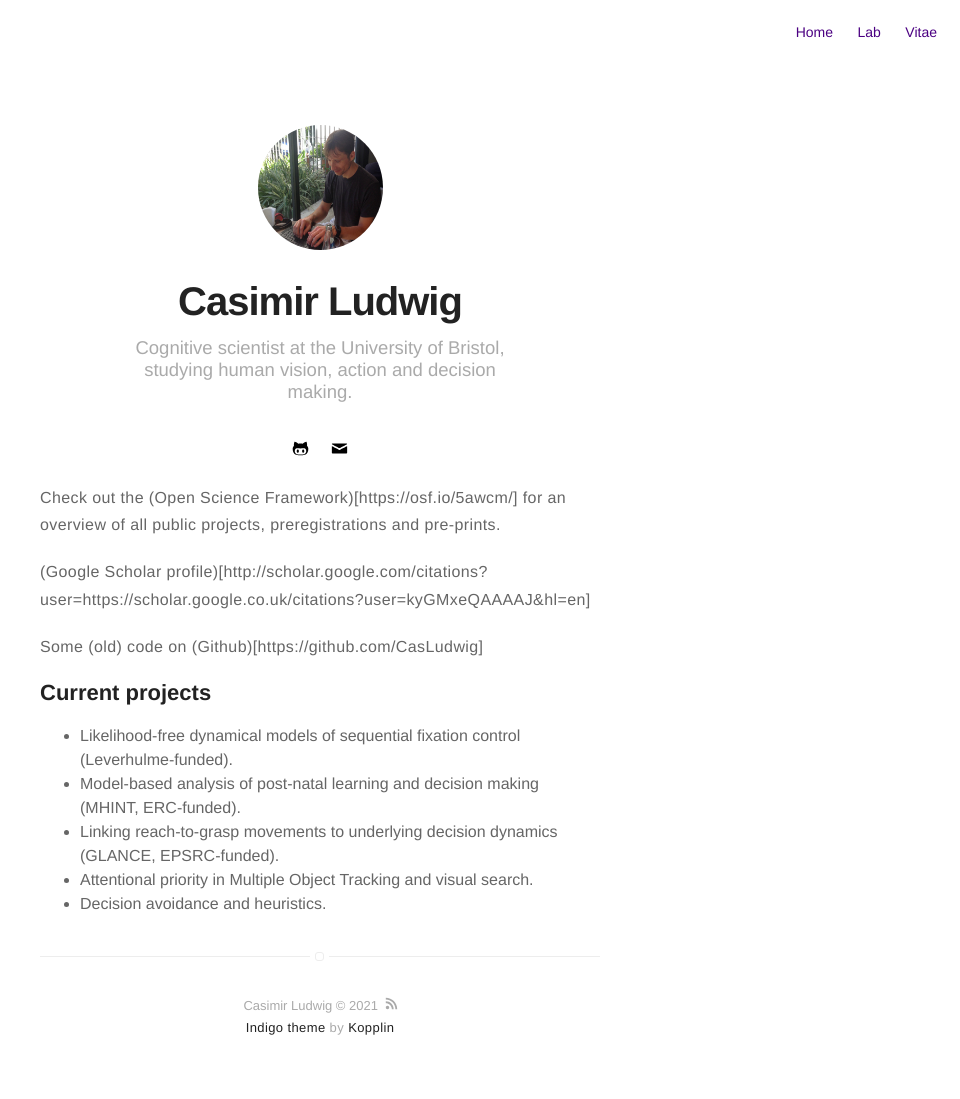
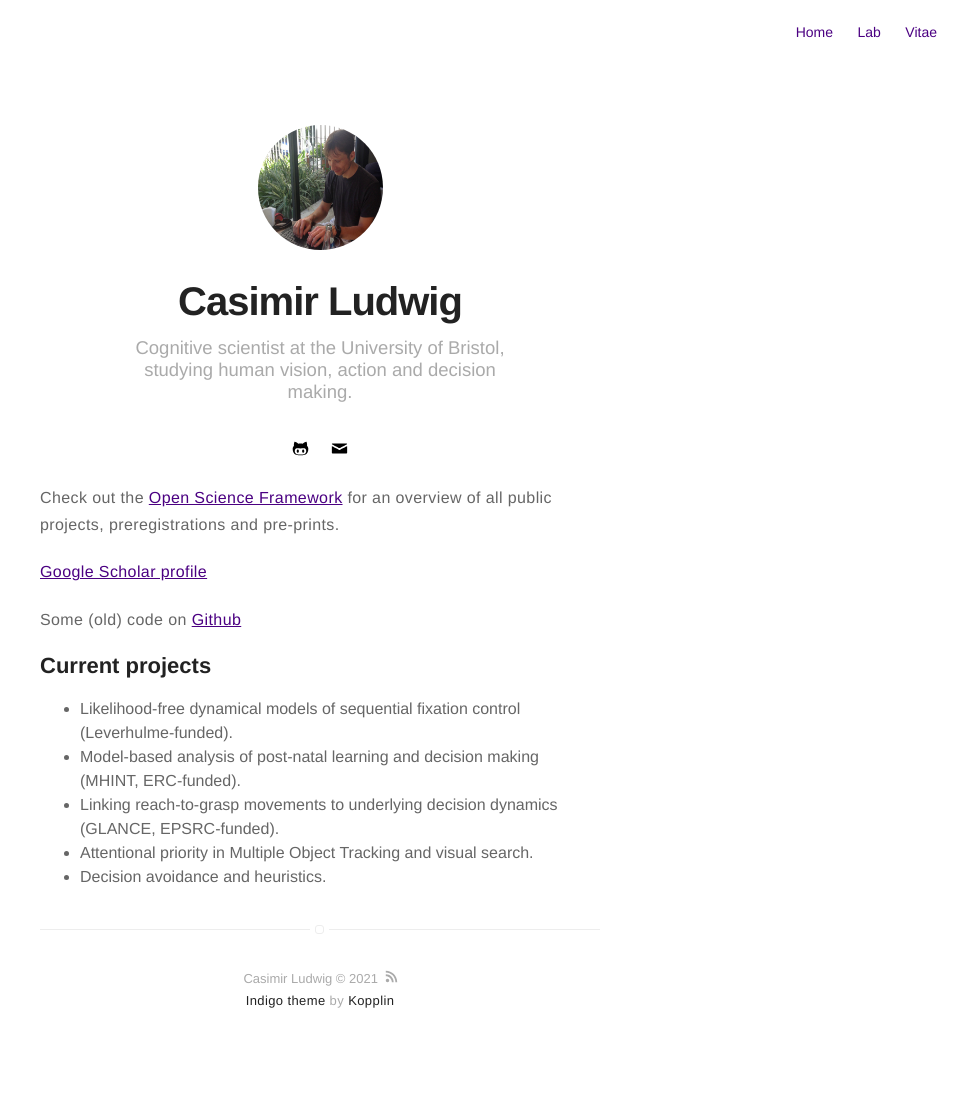
Before and after one commit to CasLudwig/CasLudwig.github.io, a Jekyll site: the page built from projects.md, in a window 1280 px wide. Shown: the whole page, without its empty margins (320-1280 px from the left). Built offline with Jekyll 4.4.1, drawn with Linux system fonts in a browser that asks for light colours; emoji names are drawn with the system emoji font; after the commit the page ends 1072 px from its top, so only the background shows below that.

Commit message:
Update projects.md

```diff
--- a/projects.md
+++ b/projects.md
@@ -3,11 +3,11 @@ title: Projects
 layout: page
 ---
 
-Check out the (Open Science Framework)[https://osf.io/5awcm/] for an overview of all public projects, preregistrations and pre-prints.
+Check out the [Open Science Framework](https://osf.io/5awcm/) for an overview of all public projects, preregistrations and pre-prints.
 
-(Google Scholar profile)[http://scholar.google.com/citations?user=https://scholar.google.co.uk/citations?user=kyGMxeQAAAAJ&hl=en]
+[Google Scholar profile](http://scholar.google.com/citations?user=https://scholar.google.co.uk/citations?user=kyGMxeQAAAAJ&hl=en)
 
-Some (old) code on (Github)[https://github.com/CasLudwig]
+Some (old) code on [Github](https://github.com/CasLudwig)
 
 ## Current projects
 
```
